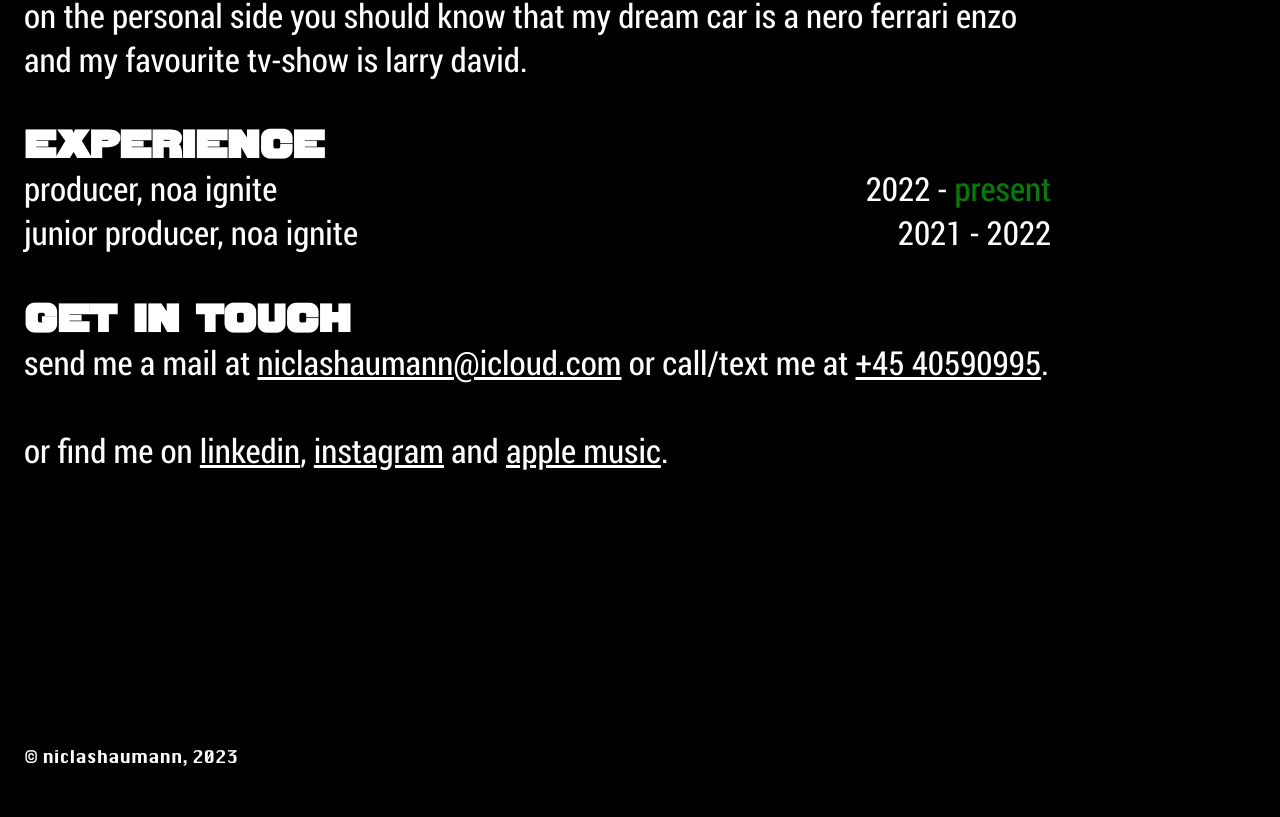
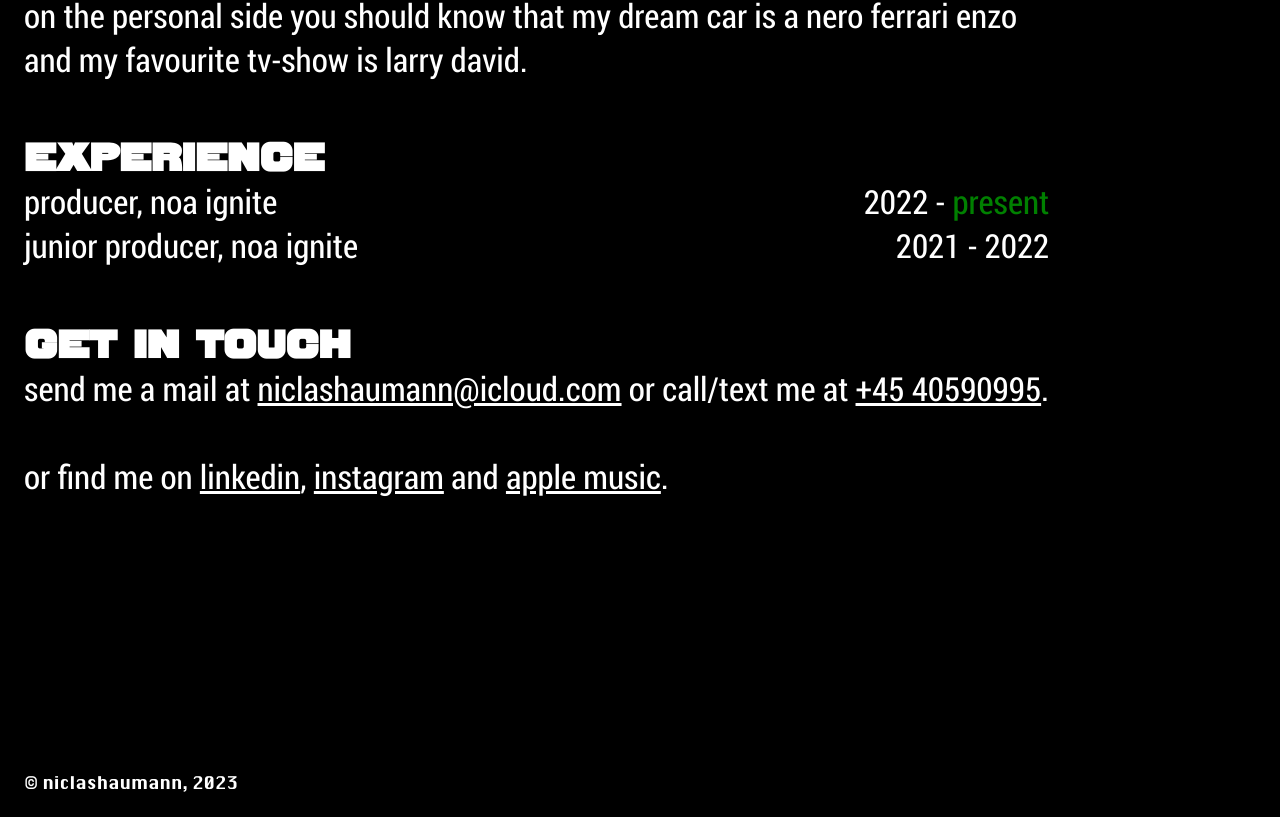
Before and after one commit to niclashaumann/niclashaumann, a JavaScript app: page / in a window 1280 px wide. Shown: the part 1522-2339 px from the top of the page. Before the commit the page ends 2313 px from the top, so only its background shows below. Built offline with nearby package versions, Linux system fonts and the light colour scheme; the HTML template or start-up script is replaced by a standard one.

Commit message:
Another one. Let's go!

```diff
--- a/src/App.css
+++ b/src/App.css
@@ -59,7 +59,7 @@ h2 {
 h3 {
   font-family: SonTorpes;
   font-size: clamp(1.125rem, 0.6964rem + 2.1429vw, 2.625rem);
-  margin-top: clamp(1.5rem, 0.9643rem + 2.6786vw, 3.375rem);
+  margin-top: clamp(2.625rem, 2.1964rem + 2.1429vw, 4.125rem);
 }
 
 @font-face {
@@ -80,6 +80,7 @@ p {
   display: flex;
   justify-content: space-between;
   flex-direction: row;
+  padding: 0px 2px 0px 0px;
 }
 
 .dates {
```
